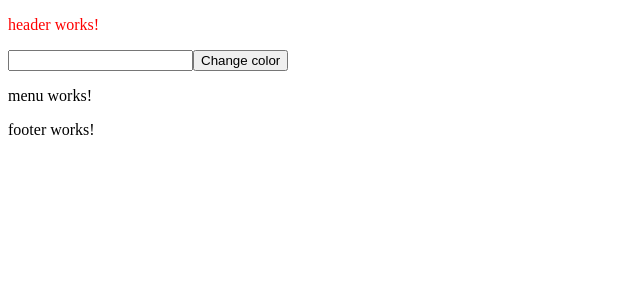
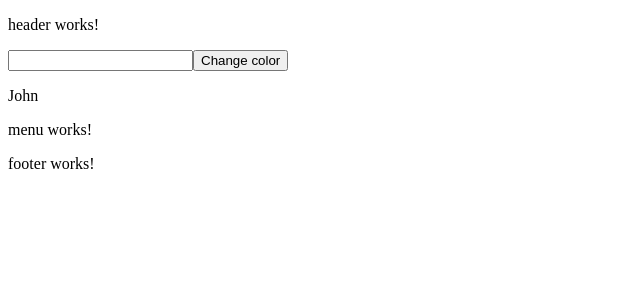
Before and after one commit to KVeronika/angular2, an Angular app in the folder my-app/: page / in a window 1280 px wide. Shown: the top 300 px of the page, without its empty margins (0-640 px from the left). Built offline with nearby package versions, Linux system fonts and the light colour scheme.

Commit message:
data transfer to the component lesson

```diff
--- a/my-app/src/app/app.module.ts
+++ b/my-app/src/app/app.module.ts
@@ -5,13 +5,15 @@ import { AppComponent } from './app.component';
 import { HeaderComponent } from './header/header.component';
 import { FooterComponent } from './footer/footer.component';
 import { MenuComponent } from './menu/menu.component';
+import { UserCardComponent } from './header/user-card/user-card.component';
 
 @NgModule({
   declarations: [
     AppComponent,
     HeaderComponent,
     FooterComponent,
-    MenuComponent
+    MenuComponent,
+    UserCardComponent
   ],
   imports: [
     BrowserModule
--- a/my-app/src/app/header/header.component.html
+++ b/my-app/src/app/header/header.component.html
@@ -5,3 +5,5 @@
 <input type="text" #colorElement>
 
 <button (click)="changeColor(colorElement.value)">Change color</button>
+
+<app-user-card [user]="user"></app-user-card>
--- a/my-app/src/app/header/header.component.ts
+++ b/my-app/src/app/header/header.component.ts
@@ -6,14 +6,12 @@ import { Component, OnInit } from '@angular/core';
   styleUrls: ['./header.component.css']
 })
 export class HeaderComponent implements OnInit {
-  public myColor = 'red'
+  public user  = {
+    name: 'John'
+  };
 
   constructor() {}
 
   ngOnInit() {
   }
-
-  changeColor(color) {
-    this.myColor = color;
-  }
 }
--- /dev/null
+++ b/my-app/src/app/header/user-card/user-card.component.html
@@ -0,0 +1,3 @@
+<p>
+  {{ user?.name }}
+</p>
--- /dev/null
+++ b/my-app/src/app/header/user-card/user-card.component.ts
@@ -0,0 +1,18 @@
+import { Component, OnInit, Input } from '@angular/core';
+
+@Component({
+  selector: 'app-user-card',
+  templateUrl: './user-card.component.html',
+  styleUrls: ['./user-card.component.css']
+})
+export class UserCardComponent implements OnInit {
+  @Input() user;
+
+  constructor() {
+    console.log('construcror:', this.user);
+  }
+
+  ngOnInit() {
+    console.log('construcror:', this.user);
+  }
+}
```
Also changed, not shown: my-app/src/app/header/user-card/user-card.component.css (added), 1 other file (tests, documents, lock files or other folders).
